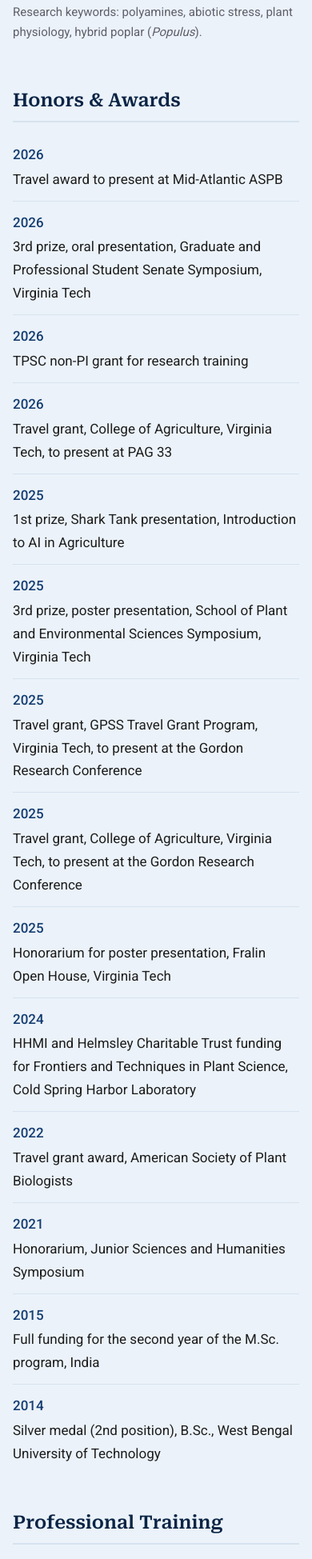
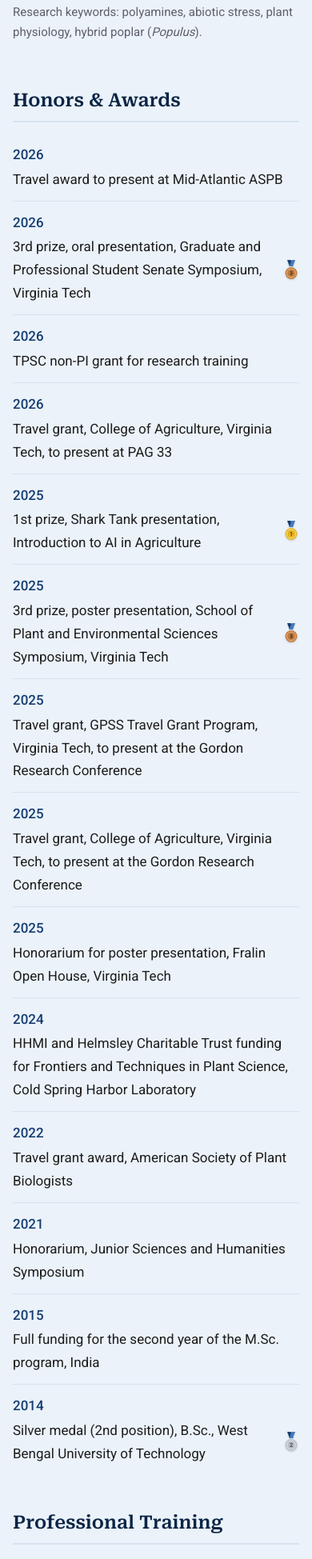
Before and after one commit to sancharikundu93/sancharikundu93.github.io, a plain HTML site: page index.html in a window 390 px wide. Shown: the part 5404-7353 px from the top of the page at 80% size. Drawn offline with Linux system fonts and the light colour scheme.

Commit message:
Add prize medals to Honors & Awards
Co-Authored-By: Claude Opus 5.5 <noreply@anthropic.com>

```diff
--- a/index.html
+++ b/index.html
@@ -152,11 +152,11 @@
       <h3 class="sub-h">Honors &amp; Awards</h3>
       <div class="cv-list">
         <div class="cv-row"><span class="cv-when">2026</span><div>Travel award to present at Mid-Atlantic ASPB</div></div>
-        <div class="cv-row"><span class="cv-when">2026</span><div>3rd prize, oral presentation, Graduate and Professional Student Senate Symposium, Virginia Tech</div></div>
+        <div class="cv-row award"><span class="cv-when">2026</span><div>3rd prize, oral presentation, Graduate and Professional Student Senate Symposium, Virginia Tech</div><span class="medal bronze" title="Bronze: 3rd prize" aria-label="Bronze: 3rd prize"><svg viewBox="0 0 40 52" aria-hidden="true"><path class="ribbon-l" d="M10 0h9l6 16h-9z"/><path class="ribbon-r" d="M30 0h-9l-6 16h9z"/><circle class="disc" cx="20" cy="33" r="15"/><circle class="rim" cx="20" cy="33" r="11"/><text x="20" y="38.5" text-anchor="middle">3</text></svg></span></div>
         <div class="cv-row"><span class="cv-when">2026</span><div>TPSC non-PI grant for research training</div></div>
         <div class="cv-row"><span class="cv-when">2026</span><div>Travel grant, College of Agriculture, Virginia Tech, to present at PAG 33</div></div>
-        <div class="cv-row"><span class="cv-when">2025</span><div>1st prize, Shark Tank presentation, Introduction to AI in Agriculture</div></div>
-        <div class="cv-row"><span class="cv-when">2025</span><div>3rd prize, poster presentation, School of Plant and Environmental Sciences Symposium, Virginia Tech</div></div>
+        <div class="cv-row award"><span class="cv-when">2025</span><div>1st prize, Shark Tank presentation, Introduction to AI in Agriculture</div><span class="medal gold" title="Gold: 1st prize" aria-label="Gold: 1st prize"><svg viewBox="0 0 40 52" aria-hidden="true"><path class="ribbon-l" d="M10 0h9l6 16h-9z"/><path class="ribbon-r" d="M30 0h-9l-6 16h9z"/><circle class="disc" cx="20" cy="33" r="15"/><circle class="rim" cx="20" cy="33" r="11"/><text x="20" y="38.5" text-anchor="middle">1</text></svg></span></div>
+        <div class="cv-row award"><span class="cv-when">2025</span><div>3rd prize, poster presentation, School of Plant and Environmental Sciences Symposium, Virginia Tech</div><span class="medal bronze" title="Bronze: 3rd prize" aria-label="Bronze: 3rd prize"><svg viewBox="0 0 40 52" aria-hidden="true"><path class="ribbon-l" d="M10 0h9l6 16h-9z"/><path class="ribbon-r" d="M30 0h-9l-6 16h9z"/><circle class="disc" cx="20" cy="33" r="15"/><circle class="rim" cx="20" cy="33" r="11"/><text x="20" y="38.5" text-anchor="middle">3</text></svg></span></div>
         <div class="cv-row"><span class="cv-when">2025</span><div>Travel grant, GPSS Travel Grant Program, Virginia Tech, to present at the Gordon Research Conference</div></div>
         <div class="cv-row"><span class="cv-when">2025</span><div>Travel grant, College of Agriculture, Virginia Tech, to present at the Gordon Research Conference</div></div>
         <div class="cv-row"><span class="cv-when">2025</span><div>Honorarium for poster presentation, Fralin Open House, Virginia Tech</div></div>
@@ -164,7 +164,7 @@
         <div class="cv-row"><span class="cv-when">2022</span><div>Travel grant award, American Society of Plant Biologists</div></div>
         <div class="cv-row"><span class="cv-when">2021</span><div>Honorarium, Junior Sciences and Humanities Symposium</div></div>
         <div class="cv-row"><span class="cv-when">2015</span><div>Full funding for the second year of the M.Sc. program, India</div></div>
-        <div class="cv-row"><span class="cv-when">2014</span><div>Silver medal (2nd position), B.Sc., West Bengal University of Technology</div></div>
+        <div class="cv-row award"><span class="cv-when">2014</span><div>Silver medal (2nd position), B.Sc., West Bengal University of Technology</div><span class="medal silver" title="Silver: 2nd position" aria-label="Silver: 2nd position"><svg viewBox="0 0 40 52" aria-hidden="true"><path class="ribbon-l" d="M10 0h9l6 16h-9z"/><path class="ribbon-r" d="M30 0h-9l-6 16h9z"/><circle class="disc" cx="20" cy="33" r="15"/><circle class="rim" cx="20" cy="33" r="11"/><text x="20" y="38.5" text-anchor="middle">2</text></svg></span></div>
       </div>
 
       <h3 class="sub-h">Professional Training</h3>
--- a/style.css
+++ b/style.css
@@ -280,3 +280,19 @@ html { scroll-behavior: smooth; }
 .page-section:nth-of-type(odd) .gallery figure { background: var(--bg); }
 #cv .cv-quote { margin-top: -8px; }
 #hero, #home { scroll-margin-top: 64px; }
+
+/* ---------- Prize medals in Honors & Awards ---------- */
+.cv-row.award { grid-template-columns: 150px 1fr 28px; align-items: center; }
+.medal { display: inline-flex; justify-self: end; }
+.medal svg { width: 20px; height: 26px; filter: drop-shadow(0 1px 1px rgba(0,0,0,.15)); }
+.medal .ribbon-l { fill: var(--primary); }
+.medal .ribbon-r { fill: var(--primary-light); }
+.medal text { font: 700 14px var(--sans); fill: rgba(0,0,0,.55); }
+.medal .rim { fill: none; stroke-width: 1.5; }
+.medal.gold   .disc { fill: #e6b422; } .medal.gold   .rim { stroke: #fff2b3; }
+.medal.silver .disc { fill: #b9c0c8; } .medal.silver .rim { stroke: #eef1f4; }
+.medal.bronze .disc { fill: #c27c3e; } .medal.bronze .rim { stroke: #f0c9a3; }
+@media (max-width: 760px) {
+  .cv-row.award { grid-template-columns: 1fr 28px; }
+  .cv-row.award .cv-when { grid-column: 1 / -1; }
+}
```
